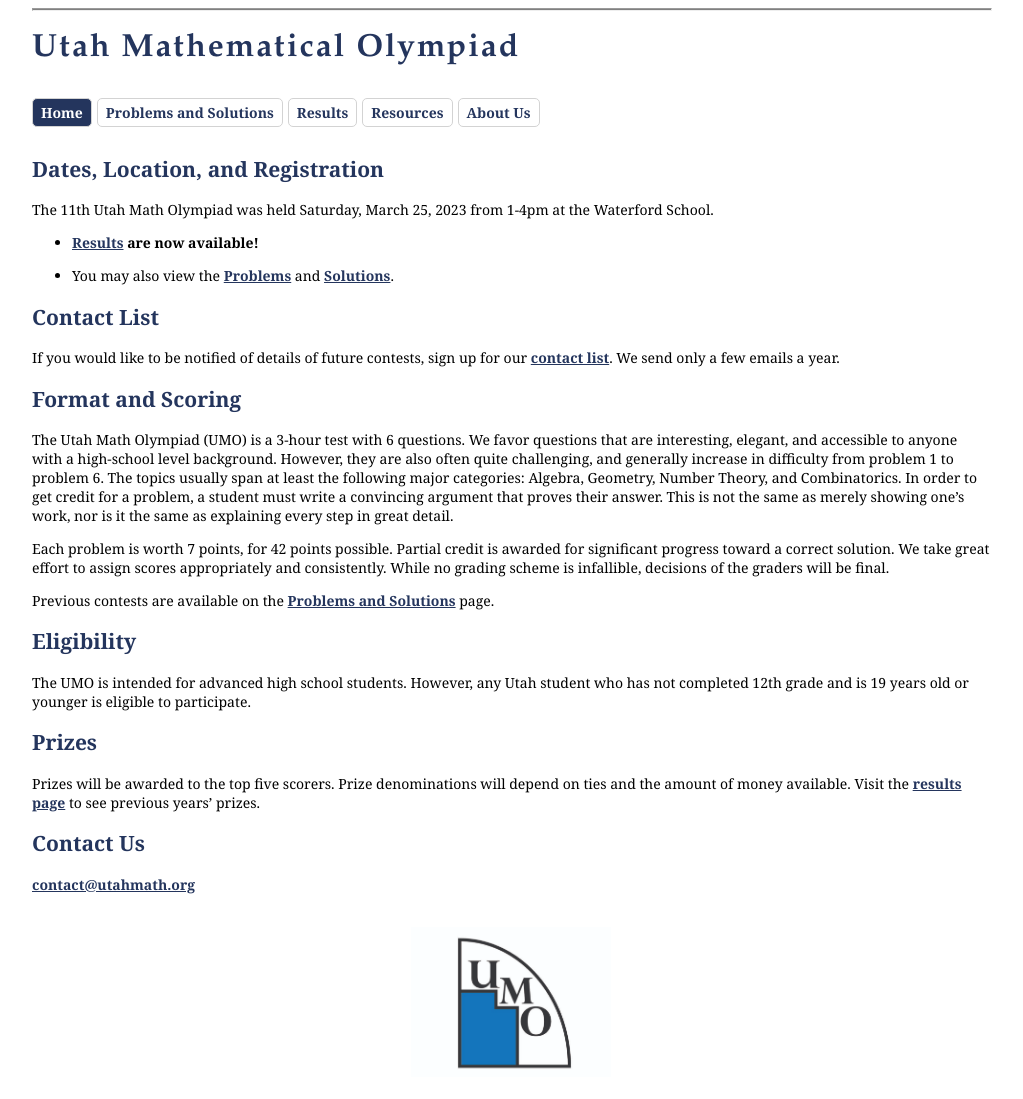
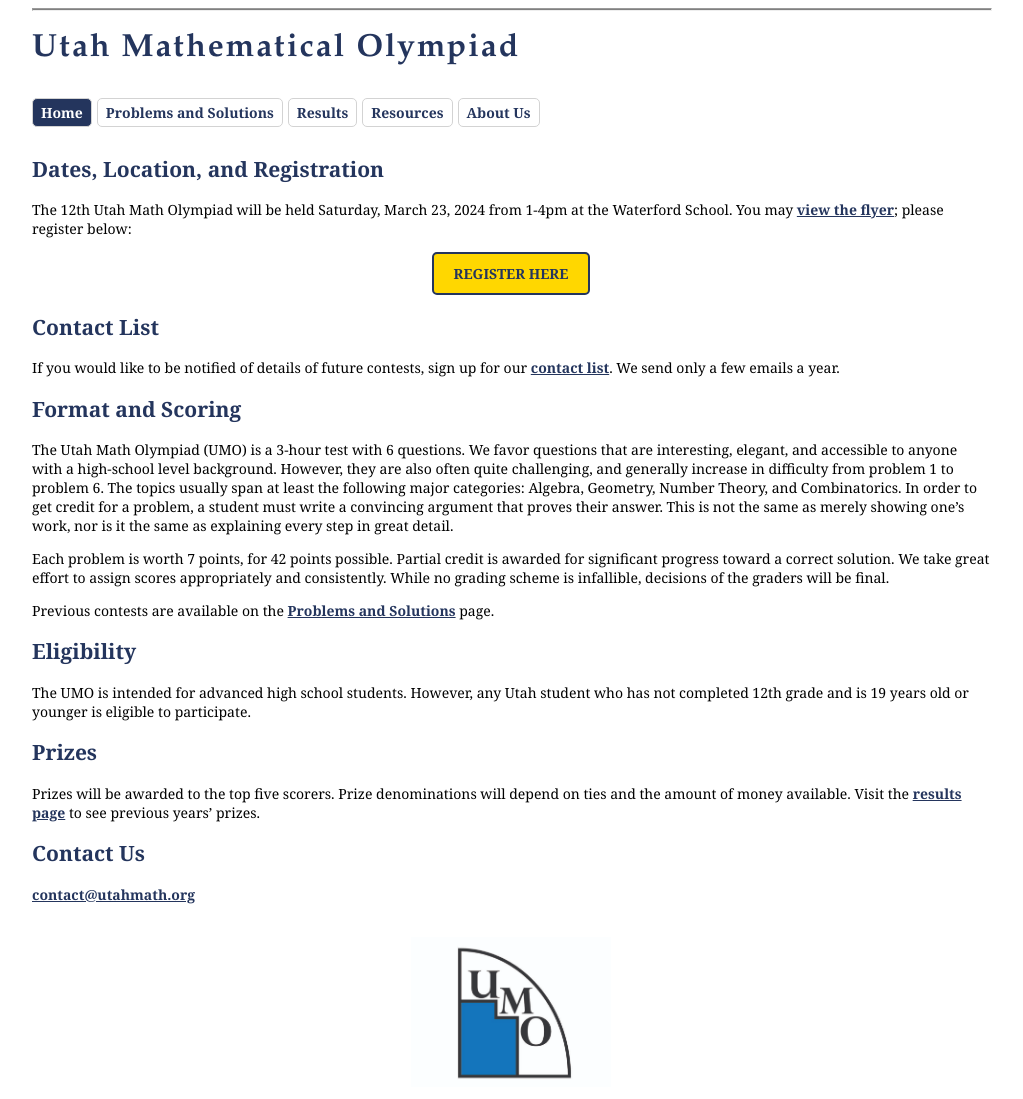
Before and after one commit to hbgolze/hbgolze.github.io, a Jekyll site: the page built from index.md, in a window 1280 px wide. Shown: the whole page, without its empty margins (26-1049 px from the left). Built offline with Jekyll 4.4.1, drawn with Linux system fonts in a browser that asks for light colours.

Commit message:
announce + flyer

```diff
--- a/index.md
+++ b/index.md
@@ -6,16 +6,16 @@ description: Home
 
 ## Dates, Location, and Registration
 
-The 11th Utah Math Olympiad was held Saturday, March 25, 2023 from 1-4pm at the Waterford School.
-
-- **[Results](/results/2023) are now available!**
-
-- You may also view the [Problems](/doc/2023UtahMathOlympiad.pdf) and [Solutions](/doc/2023UtahMathOlympiadSolutions.pdf).
+The 12th Utah Math Olympiad will be held Saturday, March 23, 2024 from 1-4pm at the Waterford School. You may [view the flyer](https://docs.google.com/forms/d/e/1FAIpQLScq_3rwBsM4eNwTIj4yGIceSNvgaL4btwuH1kqq_hOR6BBpdg/viewform?usp=sf_link); please register below:
 
 <!-- HTML for registration link -->
-<!-- <center><span>
-<a class="registerlink" href="https://docs.google.com/forms/d/e/1FAIpQLSeCnoe1ILrpBIcQWzWJZFU74YVwB0BFigtMKlbW-BiVnnfQ6g/viewform?usp=sf_link">REGISTER HERE</a>
-</span></center> -->
+<center><span>
+<a class="registerlink" href="https://docs.google.com/forms/d/e/1FAIpQLScq_3rwBsM4eNwTIj4yGIceSNvgaL4btwuH1kqq_hOR6BBpdg/viewform?usp=sf_link">REGISTER HERE</a>
+</span></center>
+
+<!-- - **[Results](/results/2023) are now available!**
+
+- You may also view the [Problems](/doc/2023UtahMathOlympiad.pdf) and [Solutions](/doc/2023UtahMathOlympiadSolutions.pdf). -->
 
 ## Contact List
 
```
Also changed, not shown: problems.md (+1 -0 lines), 1 other file.
